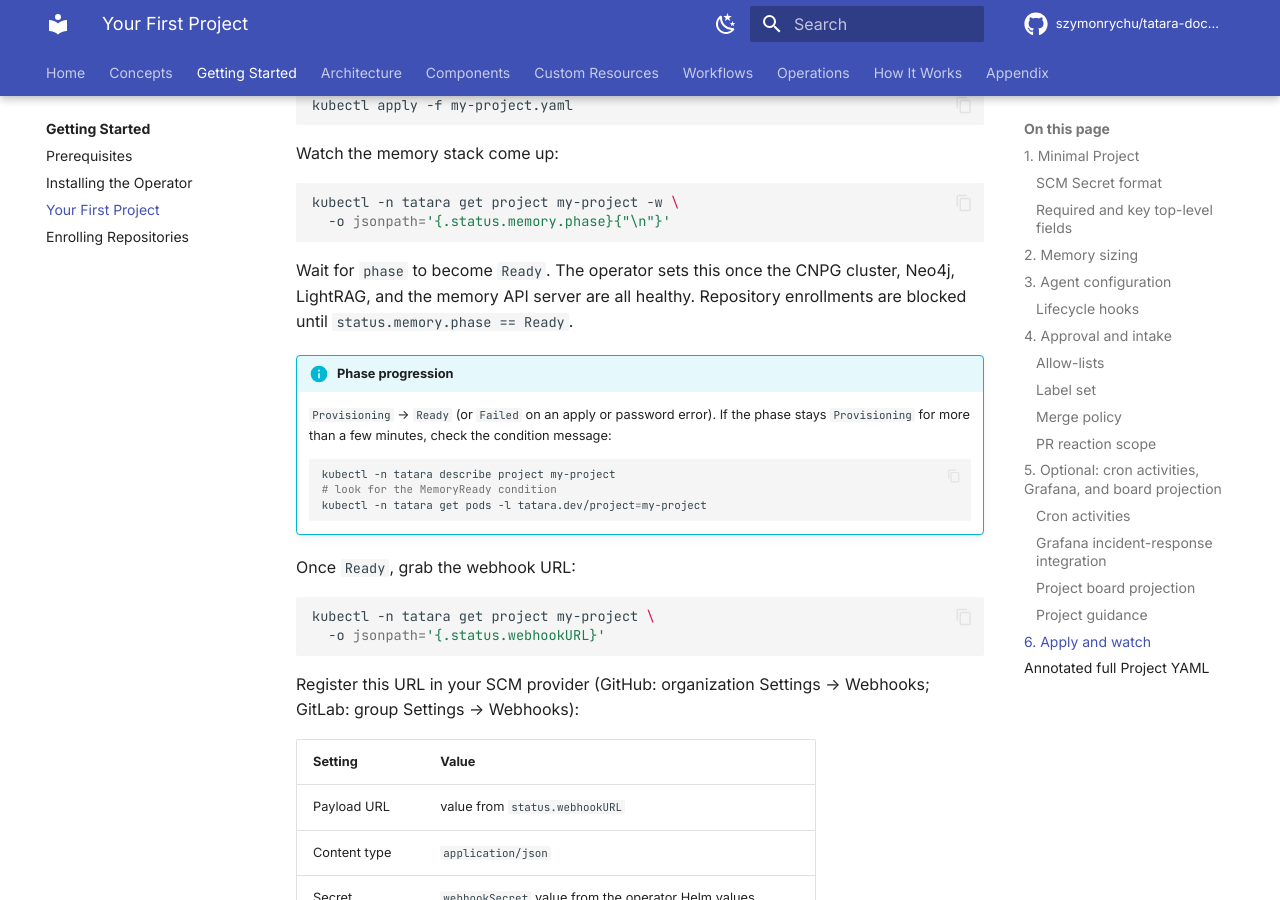
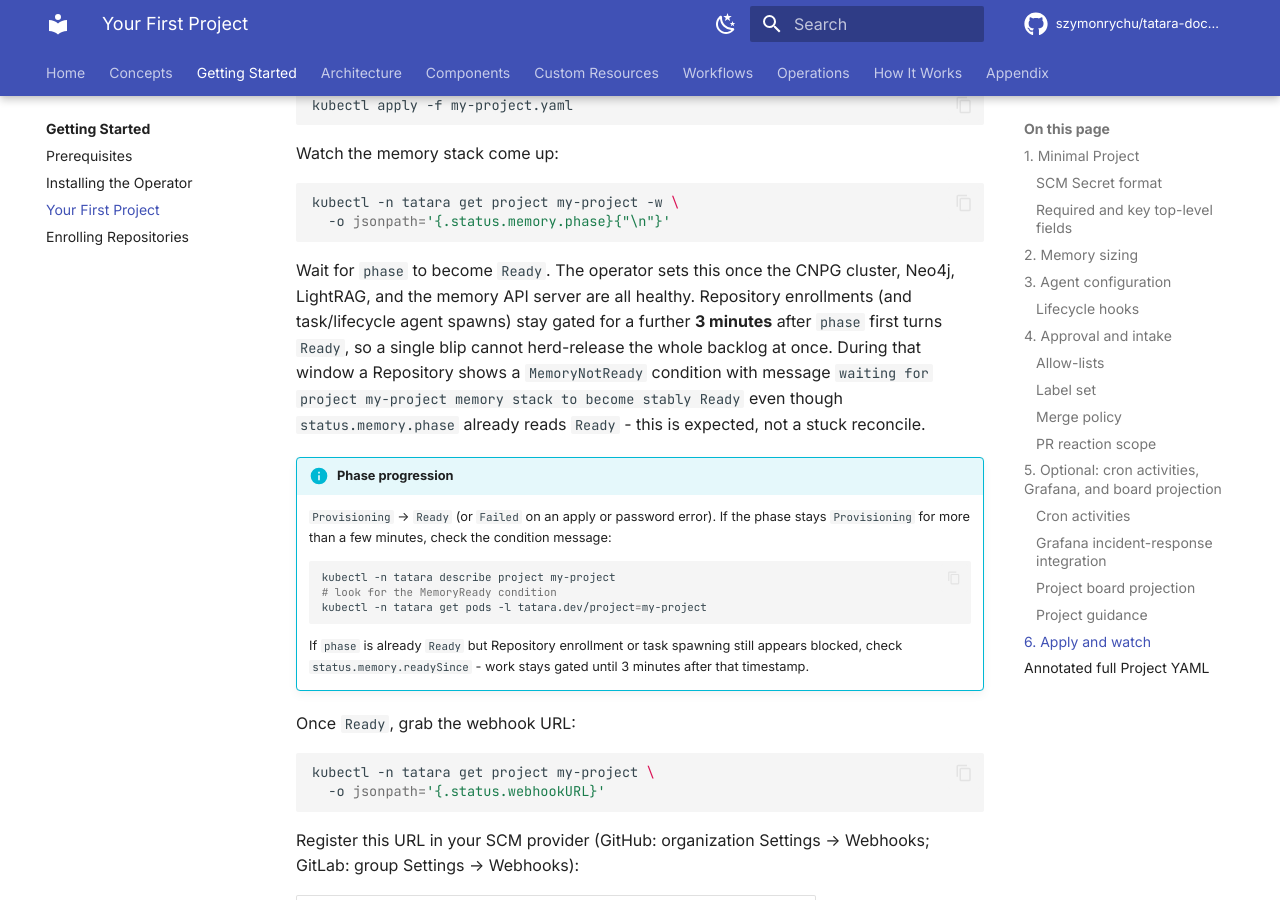
Before and after one commit to szymonrychu/tatara-documentation, an MkDocs documentation site: the page built from docs/getting-started/first-project.md, in a window 1280 px wide and 900 px high, scrolled down 9974 px. Built offline with MkDocs 1.6.1 and Material for MkDocs 9.7.7, drawn with Linux system fonts in a browser that asks for light colours; comment, search, counter and statistics services are not loaded; the version menu is left out.

Commit message:
tatara agent: tatara/docs-7298b86 (#10)

````diff
--- a/docs/getting-started/first-project.md
+++ b/docs/getting-started/first-project.md
@@ -416,8 +416,12 @@ kubectl -n tatara get project my-project -w \
 ```
 
 Wait for `phase` to become `Ready`. The operator sets this once the CNPG cluster, Neo4j,
-LightRAG, and the memory API server are all healthy. Repository enrollments are blocked until
-`status.memory.phase == Ready`.
+LightRAG, and the memory API server are all healthy. Repository enrollments (and task/lifecycle
+agent spawns) stay gated for a further **3 minutes** after `phase` first turns `Ready`, so a
+single blip cannot herd-release the whole backlog at once. During that window a Repository shows
+a `MemoryNotReady` condition with message `waiting for project my-project memory stack to become
+stably Ready` even though `status.memory.phase` already reads `Ready` - this is expected, not a
+stuck reconcile.
 
 !!! info "Phase progression"
     `Provisioning` -> `Ready` (or `Failed` on an apply or password error). If the phase stays
@@ -427,6 +431,9 @@ LightRAG, and the memory API server are all healthy. Repository enrollments are
     # look for the MemoryReady condition
     kubectl -n tatara get pods -l tatara.dev/project=my-project
     ```
+    If `phase` is already `Ready` but Repository enrollment or task spawning still appears
+    blocked, check `status.memory.readySince` - work stays gated until 3 minutes after that
+    timestamp.
 
 Once `Ready`, grab the webhook URL:
 
````
